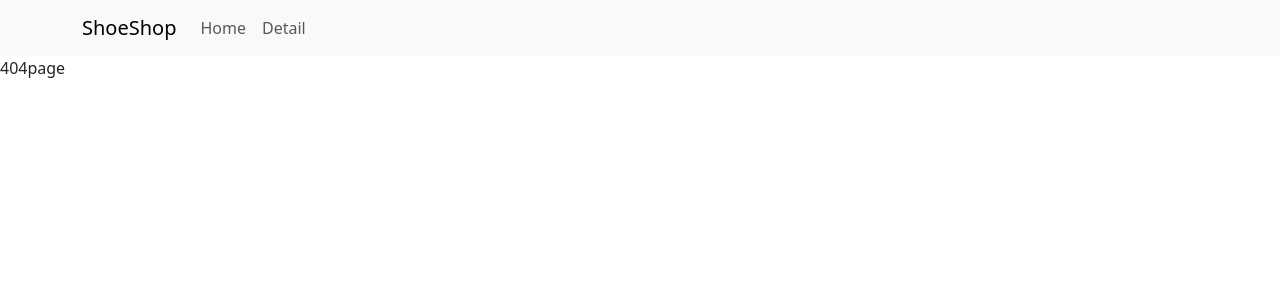
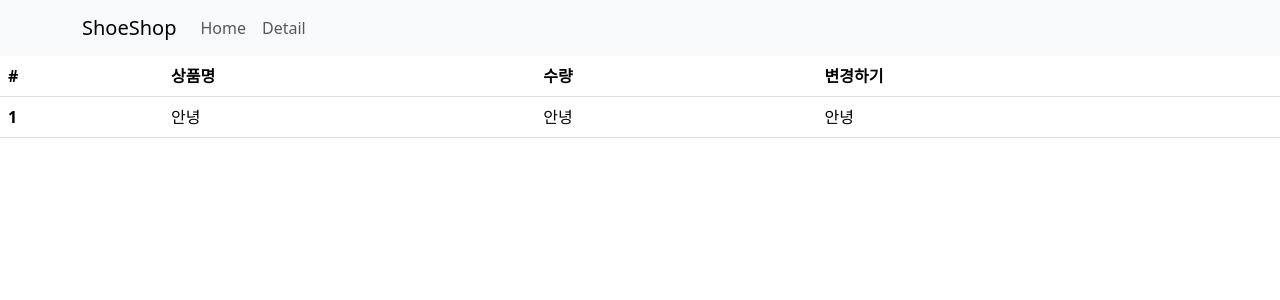
Before and after one commit to Wholesome-Gee/study-react-shopping, a React (Vite) app: page /cart in a window 1280 px wide. Shown: the top 300 px of the page. Built offline with nearby package versions, Linux system fonts and the light colour scheme.

Commit message:
장바구니 페이지 만들기 & Redux 1 : Redux Toolkit 설치

```diff
--- a/package.json
+++ b/package.json
@@ -10,11 +10,13 @@
     "preview": "vite preview"
   },
   "dependencies": {
+    "@reduxjs/toolkit": "^2.5.1",
     "axios": "^1.7.9",
     "bootstrap": "^5.3.3",
     "react": "^18.3.1",
     "react-bootstrap": "^2.10.8",
     "react-dom": "^18.3.1",
+    "react-redux": "^9.2.0",
     "react-router-dom": "^6.28.2",
     "styled-components": "^6.1.14"
   },
--- a/src/App.jsx
+++ b/src/App.jsx
@@ -3,12 +3,13 @@
 import './App.css'
 import data from './Data'
 import { createContext, useState } from 'react'
-import Card from './card'
 import { Routes, Route, Link, useNavigate, Outlet } from 'react-router-dom'
 import Detail from './routes/Detail.jsx'
 import About from './routes/About.jsx'
 import Event from './routes/Event.jsx'
 import Main from './routes/Main.jsx'
+import Cart from './routes/Cart.jsx'
+
 
 //props 전송 없이 자식 component에 state 보내기
 export let Context1 = createContext()
@@ -47,6 +48,7 @@
           </Context1.Provider>
           }/>
 
+        <Route path="/cart" element={<Cart/>}/>
 
         <Route path="/about" element={<About/>}>
           <Route path="member" element={<div>멤버임</div>}/>
--- a/src/main.jsx
+++ b/src/main.jsx
@@ -3,11 +3,15 @@
 import './index.css'
 import App from './App.jsx'
 import { BrowserRouter } from 'react-router-dom'
+import store from './store.js'
+import { Provider } from 'react-redux'
 
 createRoot(document.getElementById('root')).render(
   <StrictMode>
-    <BrowserRouter>
-    <App />
-    </BrowserRouter>
+    <Provider store={store}>
+      <BrowserRouter>
+        <App />
+      </BrowserRouter>
+    </Provider>
   </StrictMode>,
 )
--- /dev/null
+++ b/src/routes/Cart.jsx
@@ -0,0 +1,25 @@
+export default function Cart() {
+  return (
+    <div>
+      <table className="table">
+        <thead>
+          <tr>
+            <th scope="col">#</th>
+            <th scope="col">상품명</th>
+            <th scope="col">수량</th>
+            <th scope="col">변경하기</th>
+          </tr>
+        </thead>
+        <tbody>
+          <tr>
+            <th scope="row">1</th>
+            <td>안녕</td>
+            <td>안녕</td>
+            <td>안녕</td>
+          </tr>
+        </tbody>
+      </table>
+    </div>
+  )
+}
+// tr = 행 추가, th = 열 추가(head) , hd = 열 추가
--- /dev/null
+++ b/src/store.js
@@ -0,0 +1,9 @@
+// redux에 state 담는 파일을 store라고 함
+
+import { configureStore } from "@reduxjs/toolkit";
+
+export default configureStore({
+  reducer: {
+
+  }
+})
```
Also changed, not shown: 2 other files (tests, documents, lock files or other folders).
